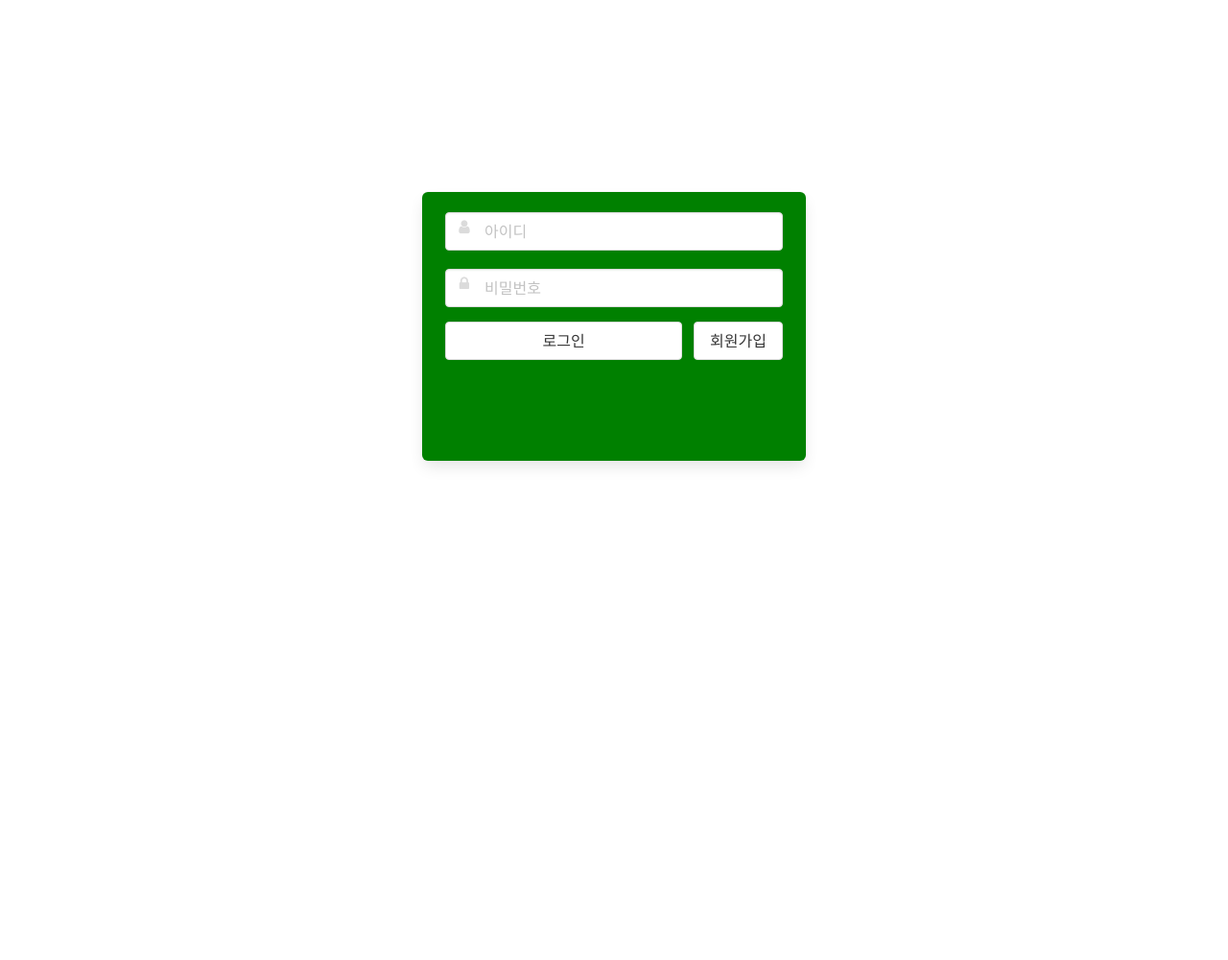
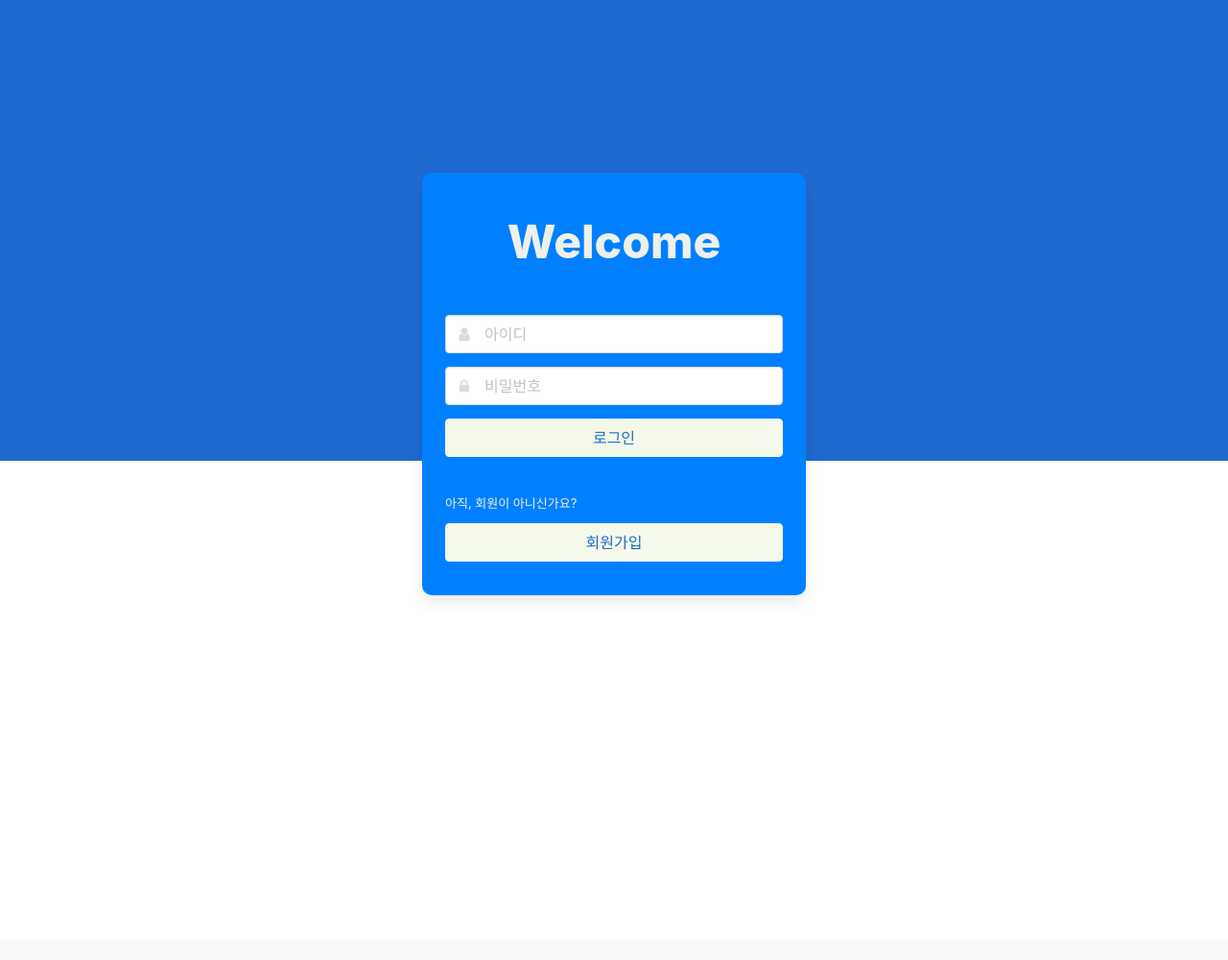
Before and after one commit to SpartaClassD2Jo/FindHand, a Python web app: template templates/login.html in a window 1280 px wide. Shown: the whole page at 96% size. After the commit the page ends 621 px from the top, so only its background shows below. Run offline with Jinja, Linux system fonts and the light colour scheme; the template is opened without the code that fills it, so the values that code supplies are empty; some libraries are stand-ins or nearby versions.

Commit message:
"css 추가"
"css 추가"

```diff
--- a/templates/login.html
+++ b/templates/login.html
@@ -14,33 +14,85 @@
     <title>Title</title>
 
     <style>
+
+        * {
+
+
+        }
         #root {
             margin: 0;
             padding: 0;
             box-sizing: border-box;
+
+            display: flex;
+            flex-direction: row;
         }
 
+        .content {
+            width: 100vw;
+            height: 60vh;
+
+            background-color: #1f6acf;
+
+            position: absolute;
+
+        }
         .container {
-            width: 100vw;
+            width: 50vw;
             height: 100vh;
-            margin-top: 200px;
+            margin-top: 180px;
+
 
         }
 
         .box {
-            height: 280px;
+            height: 440px;
             padding: 1rem 1.5rem;
-            max-width: 750px;
+            margin: auto;
+
+            max-width: 400px;
+            border-radius: 10px;
+            background-color:#0080ff;
+
             margin: auto;
 
         }
+        .login_title{
+            font-weight: 800;
+            font-size:xxx-large;
+            text-align: center;
+            color: #eef0eb;
+
+            margin: 20px 0 40px 0;
+        }
 
         .input {
-            margin: 5px 0 10px 0;
+            margin: 0px 0 10px 0;
+
         }
 
         .is-mobile {
-            margin: 5px 0 10px 0;
+            margin: 0px 0 20px 0;
+        }
+
+        .button {
+            border: solid 1px #f4f9e9;
+            background-color: #f4f9e9;
+
+            color: #1f6acf;
+        }
+
+         .login_btn {
+            margin-bottom: 15px ;
+        }
+
+         .membershipquestion {
+
+             margin-bottom: 10px;
+             font-size: small;
+
+
+             color: #eef0eb;
          }
     </style>
 
@@ -83,13 +135,20 @@
                 }
             });
         }
+
+        function to_main(){
+            window.location.href='/register'
+        }
     </script>
 </head>
 <body>
     <div id="root">
+        <div class ="content">
+            <!--이미지   / 혹은 단색  -->
+        </div>
         <div class="container">
-        <div class="box" style="max-width: 400px; margin: auto; background-color: green">
-
+            <div class="box">
+                <h3 class="login_title">Welcome</h3>
                 <div class="control has-icons-left" style="width:100%">
                     <input id="input-username" class="input" type="text" placeholder="아이디">
                     <span class="icon is-small is-left"><i class="fa fa-user"></i></span>
@@ -104,14 +163,17 @@
 
 
                 <nav class="level is-mobile">
-                <button class="level-item button is-sparta" onclick="sign_in()">
+                    <button class="level-item button is-sparta login_btn" onclick="sign_in()">
                         로그인
                     </button>
-                <a href="/register">
-                    <button class="level-item button is-sparta" onclick="Tosign_up">
+                </nav>
+
+                <p class="membershipquestion">아직, 회원이 아니신가요? </p>
+
+                <nav class="level is-mobile">
+                    <button class="level-item button is-sparta" onclick="to_main()">
                         회원가입
                     </button>
-                </a>
                 </nav>
 
             </div>
```
Lines whose indentation alone changed are shown as unchanged.
